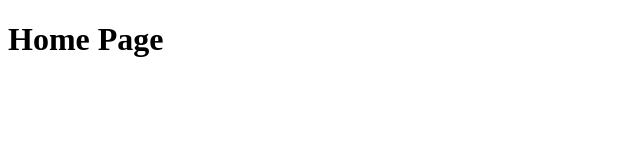
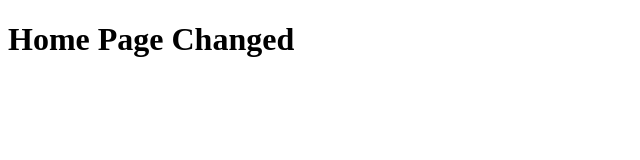
Before and after one commit to frogg136/test-BootcampAI, a plain HTML site: page index.html in a window 1280 px wide. Shown: the whole page, without its empty margins (0-640 px from the left). Drawn offline with Linux system fonts and the light colour scheme.

Commit message:
Home page changed

```diff
--- a/index.html
+++ b/index.html
@@ -1,6 +1,6 @@
 <!DOCTYPE html>
 <html>
   <body>
-    <h1>Home Page</h1>
+    <h1>Home Page Changed</h1>
   </body>
 </html>
```
